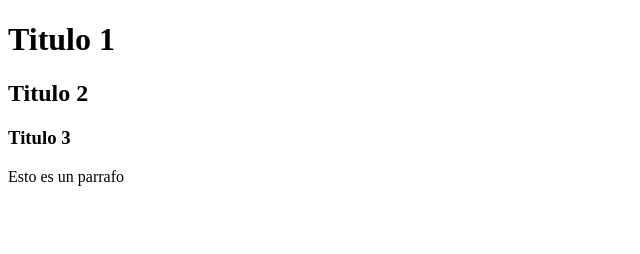
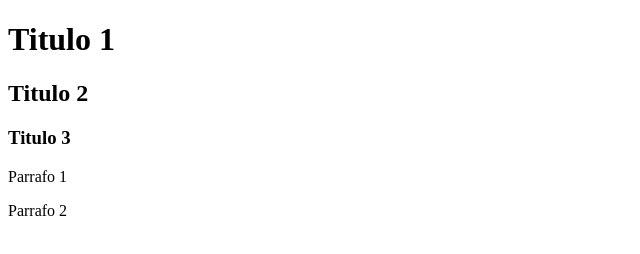
Before and after one commit to sebasolis/prueba, a plain HTML site: page index.html in a window 1280 px wide. Shown: the whole page, without its empty margins (0-640 px from the left). Drawn offline with Linux system fonts and the light colour scheme.

Commit message:
parrafo v2

```diff
--- a/index.html
+++ b/index.html
@@ -10,6 +10,7 @@
 
         <h3>Titulo 3</h3>
 
-        <p>Esto es un parrafo</p>
+        <p>Parrafo 1</p>
+        <p>Parrafo 2</p>
     </body>
 </html>
```
